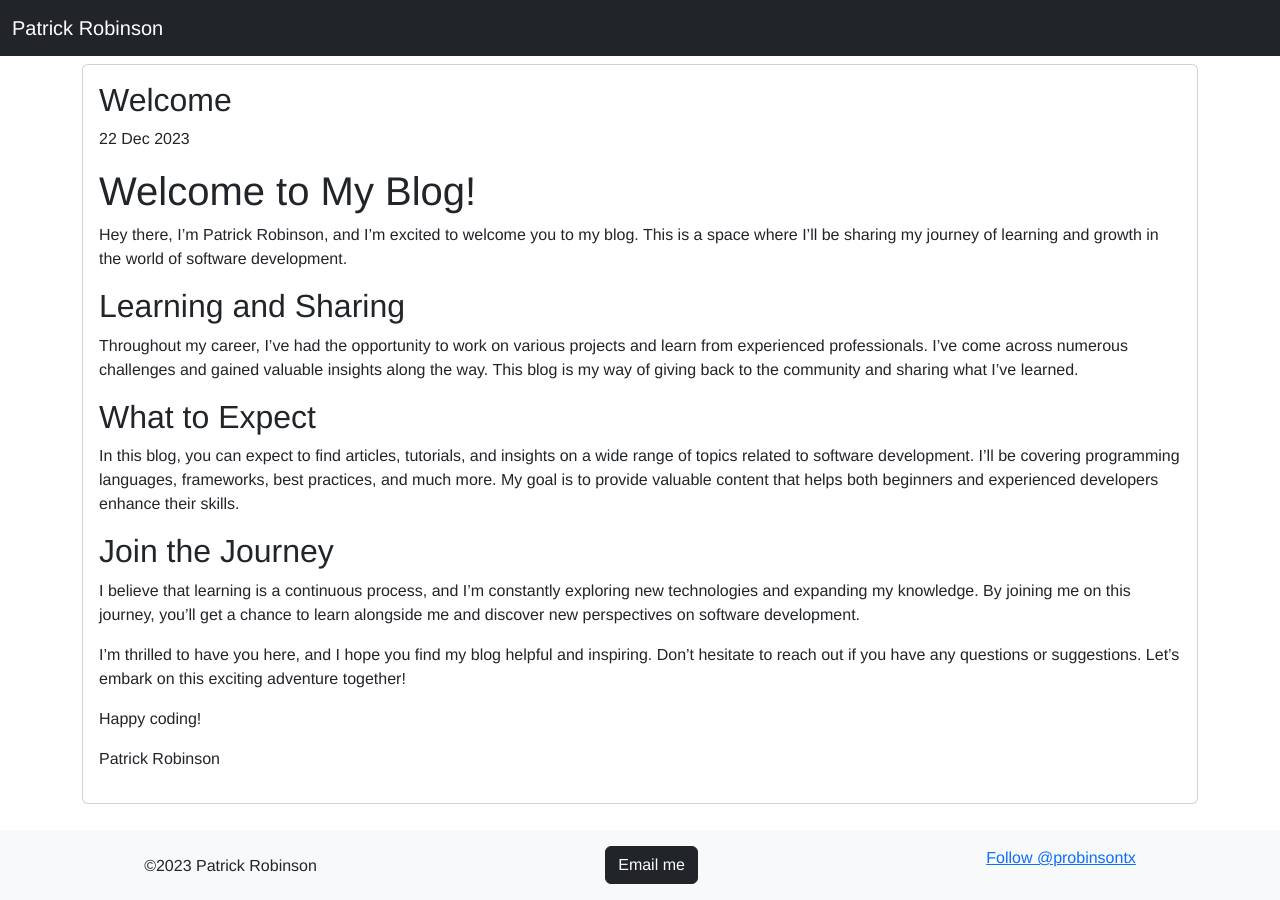
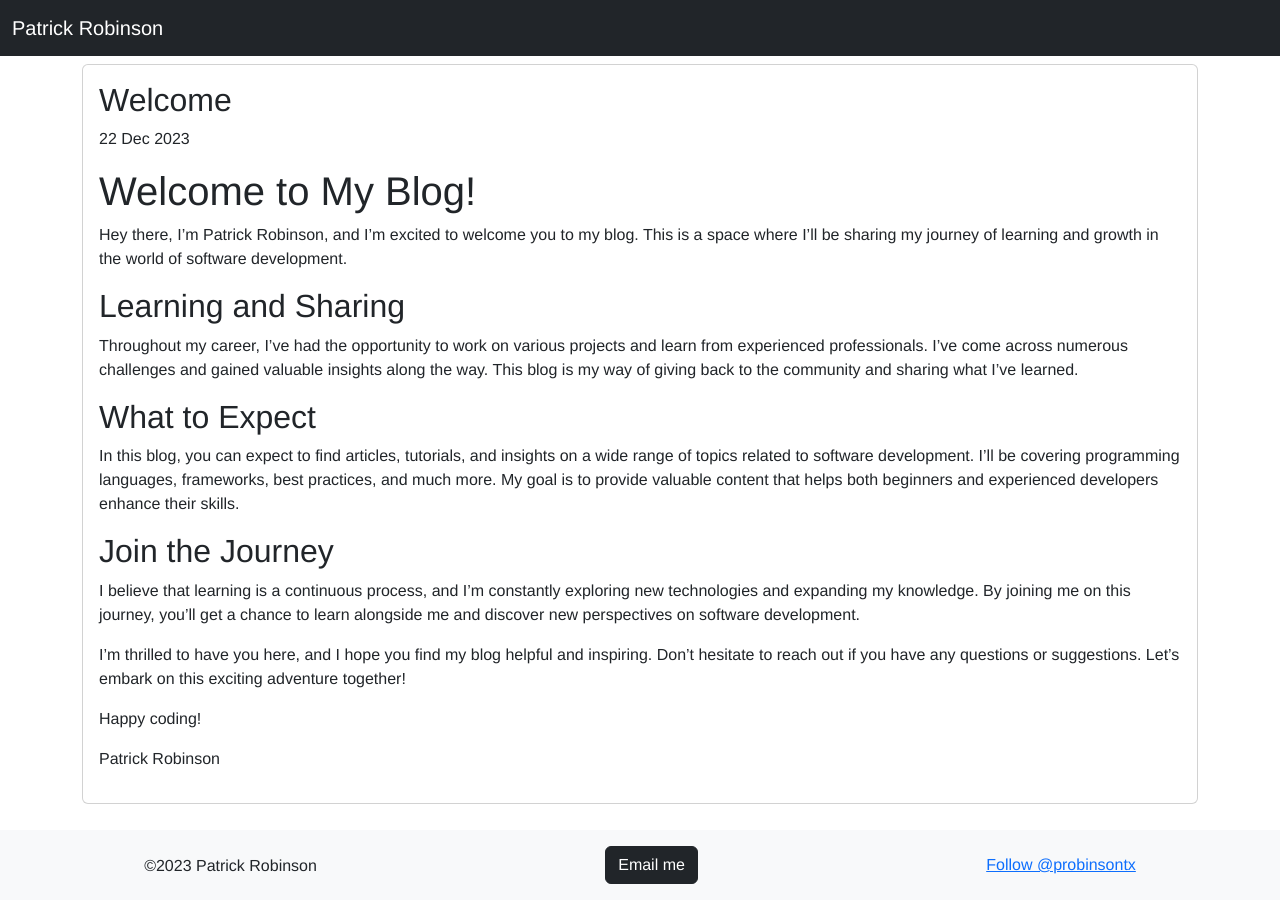
Before and after one commit to patrob/simple-blog, a Jekyll site: the page built from ReadMe.md, in a window 1280 px wide. Built offline with Jekyll 4.4.1, drawn with Linux system fonts in a browser that asks for light colours; nearby versions of some CDN libraries; our own code applies the rules of GitHub Pages for plain Markdown files; comment, search, counter and statistics services are not loaded.

Commit message:
try again

```diff
--- a/_layouts/default.html
+++ b/_layouts/default.html
@@ -45,6 +45,7 @@
                         >Email me</a
                     >
                 </div>
+                <div class="align-content-center">
                     <a
                         href="https://twitter.com/probinsontx?ref_src=twsrc%5Etfw"
                         class="twitter-follow-button"
@@ -57,6 +58,7 @@
                         charset="utf-8"
                     ></script>
                 </div>
+            </div>
         </footer>
         <script
             src="https://cdn.jsdelivr.net/npm/bootstrap@5.3.2/dist/js/bootstrap.bundle.min.js"
```
Lines whose indentation alone changed are shown as unchanged.
